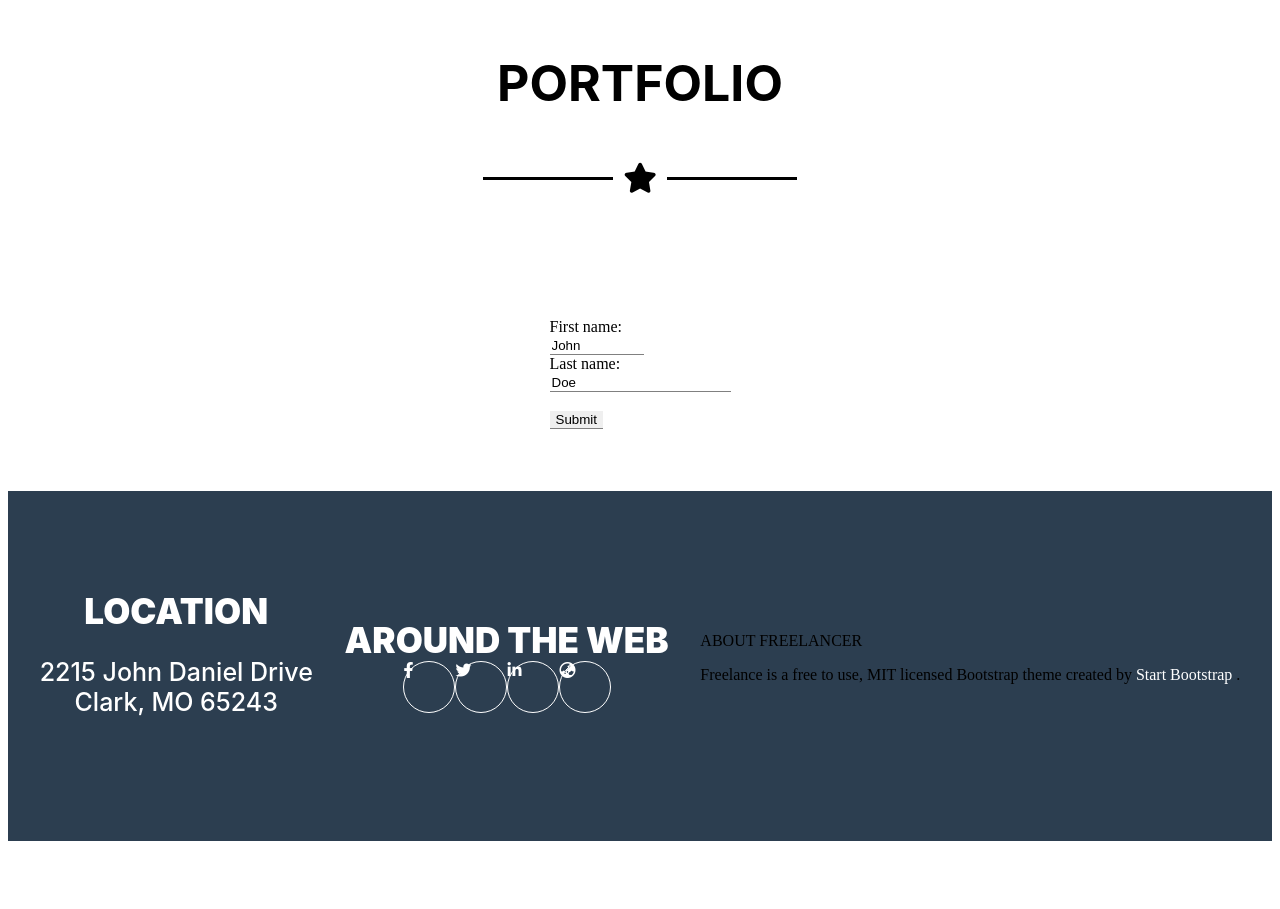
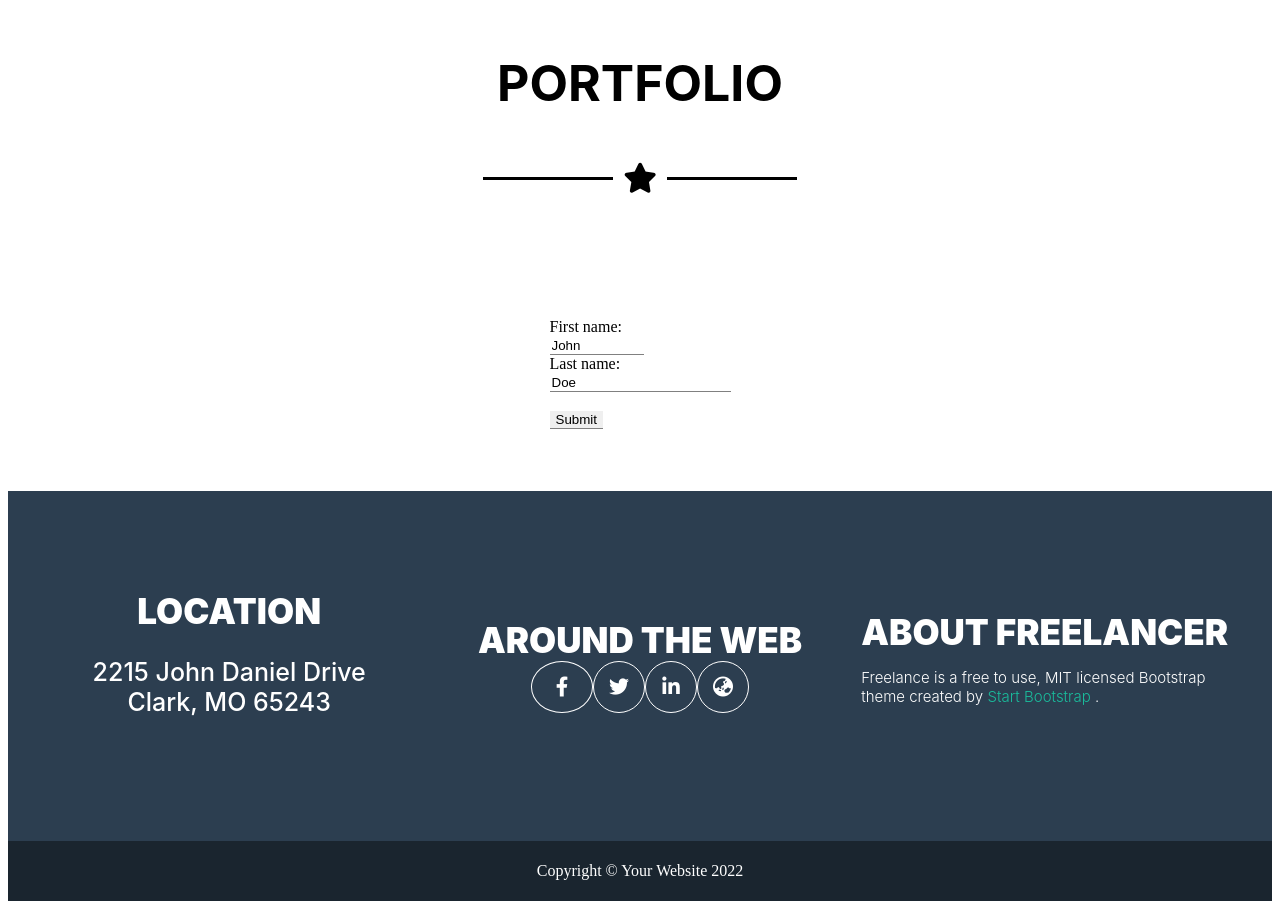
Before and after one commit to KhalidRajabov/https---github.com-dbBurzum-html-Template, a plain HTML site: page index.html in a window 1280 px wide. Shown: the part 2367-3276 px from the top of the page. Before the commit the page ends 3216 px from the top, so only its background shows below. Drawn offline with Linux system fonts and the light colour scheme.

Commit message:
feat: alldone

```diff
--- a/css/style.css
+++ b/css/style.css
@@ -267,6 +267,7 @@ footer{
     align-items: center;
 }
 .location{
+    width: 30%;
     display: flex;
     flex-direction: column;
     align-items: center;
@@ -285,6 +286,7 @@ font-size: 25px;
 font-weight: 500;
 }
 .social{
+    width: 30%;
     display: flex;
     flex-direction: column;
     justify-content: space-around;
@@ -299,15 +301,47 @@ font-weight: 500;
 .sclcns{
     display: flex;
     flex-direction: row;
-    justify-content: space-evenly;
+    justify-content: space-between;
     align-items: center;
 }
 .scl{
+
+    font-size: 20px;
     color: white;
     border: 1px solid white;
     border-radius: 100%;
     width: 50px;
     height: 50px;
+    display:flex;
     align-items: center;
+    justify-content: center;
+}
+.aboutfooter{
+    width: 30%;
+    display: flex;
+    flex-direction: column;
+}
+.frlncr{
+    font-size: 35px;
+    font-family: -apple-system, BlinkMacSystemFont, 'Segoe UI', Roboto, Oxygen, Ubuntu, Cantarell, 'Open Sans', 'Helvetica Neue', sans-serif;
+    font-weight: 900;
+    color: white;
+}
+.frlnclink{
+    font-size: 15px;
+    font-family: -apple-system, BlinkMacSystemFont, 'Segoe UI', Roboto, Oxygen, Ubuntu, Cantarell, 'Open Sans', 'Helvetica Neue', sans-serif;
+    font-weight: 300;
+    color: white;
+}
+
+.ending{
+    display: flex;
     justify-content: space-around;
+    align-items: center;
+    width: 100%;
+    height: 60px;
+    background-color: rgb(26,37,47);
 }
+.cpyrght{
+    color: white;
+}
--- a/index.html
+++ b/index.html
@@ -105,16 +105,32 @@
         <div class="social">
             <div class="web">AROUND THE WEB</div>
             <div class="sclcns">
-                <i class="fa-brands fa-facebook-f scl"></i>
-                <i class="fa-brands fa-twitter scl"></i>
-                <i class="fa-brands fa-linkedin-in scl"></i>
-                <i class="fa-solid fa-earth-asia scl"></i>
+                <a href="" class="scl" style="padding-right: 5px;padding-left: 5px;">
+                <i class="fa-brands fa-facebook-f "></i>
+                </a>
+                <a href="" class="scl">
+                    <i class="fa-brands fa-twitter "></i>
+                </a>
+                <a href="" class="scl">
+                    <i class="fa-brands fa-linkedin-in"></i>
+                </a>
+                <a href="" class="scl">
+                    <i class="fa-solid fa-earth-asia "></i>
+                </a>
+
+
+
             </div>
         </div>
         <div class="aboutfooter">
             <div class="frlncr">ABOUT FREELANCER</div>
-            <p class="frlnclink">Freelance is a free to use, MIT licensed Bootstrap theme created by <a href="">Start Bootstrap</a> .</p>
+            <p class="frlnclink">Freelance is a free to use, MIT licensed Bootstrap theme created by <a href="" style="color: rgb(26, 188, 156);">Start Bootstrap</a> .</p>
         </div>
     </footer>
+    <div class="ending">
+        <p class="cpyrght">
+            Copyright © Your Website 2022
+        </p>
+    </div>
 </body>
 </html>
```
